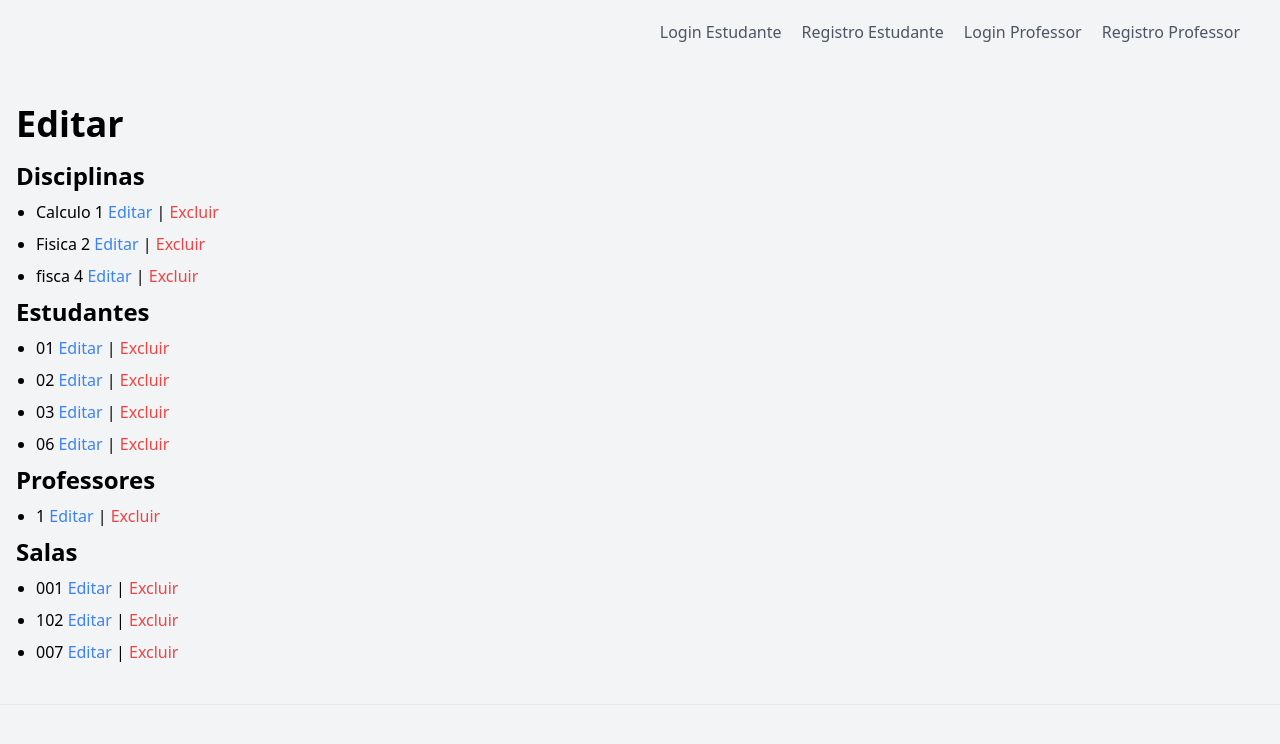
After one commit to Joaocarlosbne/gestaoaca, a Django app: page /editar/ in a window 1280 px wide. The commit adds this page. Shown: the top 744 px of the page. Run offline with Django 4.2, Linux system fonts and the light colour scheme; data comes from the database, SQL or seed files in the repository; both versions use the stored data as it was after the commit.

Commit message:
adicionado a função de editar e mais refinamento

```diff
--- a/pi/pi/models.py
+++ b/pi/pi/models.py
@@ -1,9 +1,8 @@
 from django.db import models
-from django.contrib.auth.models import AbstractUser, User
-from django.contrib.auth.hashers import check_password, make_password
+from django.contrib.auth.models import AbstractUser
+from django.contrib.auth.hashers import check_password
 from django.utils.text import slugify
 from django.conf import settings
-from django.db import models
 import os
 
 class Aula(models.Model):
@@ -47,7 +46,7 @@ class Professor(AbstractUser):
         db_table = 'auth_professor'
 
     def __str__(self):
-        return self.username
+        return self.numero_funcionario
 
     def check_password(self, raw_password):
         return check_password(raw_password, self.senhap)
@@ -130,7 +129,7 @@ class Sala(models.Model):
     bloco = models.CharField(max_length=1)
 
     def __str__(self):
-        return self.bloco + self.numero
+        return self.bloco + "-" + self.numero
 
 class Post(models.Model):
     title = models.CharField(max_length=200)
--- a/pi/pi/templates/base.html
+++ b/pi/pi/templates/base.html
@@ -25,6 +25,7 @@
                 <a href="{% url 'criar_sala' %}" class="mr-5 text-gray-900 hover:text-gray-700">Criar Sala</a>
                 <a href="{% url 'create_post' %}" class="mr-5 text-gray-900 hover:text-gray-700">Criar Post</a>
                 <a href="{% url 'criar_aula' %}" class="mr-5 text-gray-900 hover:text-gray-700">Criar Aula</a>
+                <a href="{% url 'editar' %}" class="mr-5 text-gray-900 hover:text-gray-700">Editar</a> <!-- Adicionado aqui -->
                 {% endif %}
                 {% else %}
                 <a href="{% url 'login_estudante' %}" class="mr-5 hover:text-gray-900">Login Estudante</a>
--- /dev/null
+++ b/pi/pi/templates/editar.html
@@ -0,0 +1,63 @@
+{% extends 'base.html' %}
+
+{% block content %}
+<div class="container mx-auto px-4">
+    <h1 class="text-4xl font-bold mb-4">Editar</h1>
+
+    <h2 class="text-2xl font-bold mb-2">Disciplinas</h2>
+    <ul class="list-disc pl-5">
+        {% for disciplina in disciplinas %}
+        <li class="mb-2">
+            {{ disciplina.nome }}
+            <a href="{% url 'editar_disciplina' disciplina.id %}" class="text-blue-500 hover:text-blue-800">Editar</a>
+            |
+            <a href="{% url 'excluir_disciplina' disciplina.id %}" class="text-red-500 hover:text-red-800">Excluir</a>
+        </li>
+        {% empty %}
+        <li>Nenhuma disciplina encontrada.</li>
+        {% endfor %}
+    </ul>
+
+    <h2 class="text-2xl font-bold mb-2">Estudantes</h2>
+    <ul class="list-disc pl-5">
+        {% for estudante in estudantes %}
+        <li class="mb-2">
+            {{ estudante.numero_estudante }}
+            <a href="{% url 'editar_estudante' estudante.id %}" class="text-blue-500 hover:text-blue-800">Editar</a>
+            |
+            <a href="{% url 'excluir_estudante' estudante.id %}" class="text-red-500 hover:text-red-800">Excluir</a>
+        </li>
+        {% empty %}
+        <li>Nenhum estudante encontrado.</li>
+        {% endfor %}
+    </ul>
+
+    <h2 class="text-2xl font-bold mb-2">Professores</h2>
+    <ul class="list-disc pl-5">
+        {% for professor in professores %}
+        <li class="mb-2">
+            {{ professor.numero_funcionario }}
+            <a href="{% url 'editar_professor' professor.id %}" class="text-blue-500 hover:text-blue-800">Editar</a>
+            |
+            <a href="{% url 'excluir_professor' professor.id %}" class="text-red-500 hover:text-red-800">Excluir</a>
+        </li>
+        {% empty %}
+        <li>Nenhum professor encontrado.</li>
+        {% endfor %}
+    </ul>
+
+    <h2 class="text-2xl font-bold mb-2">Salas</h2>
+    <ul class="list-disc pl-5">
+        {% for sala in salas %}
+        <li class="mb-2">
+            {{ sala.numero }}
+            <a href="{% url 'editar_sala' sala.id %}" class="text-blue-500 hover:text-blue-800">Editar</a>
+            |
+            <a href="{% url 'excluir_sala' sala.id %}" class="text-red-500 hover:text-red-800">Excluir</a>
+        </li>
+        {% empty %}
+        <li>Nenhuma sala encontrada.</li>
+        {% endfor %}
+    </ul>
+</div>
+{% endblock %}
--- a/pi/pi/templates/login_professor.html
+++ b/pi/pi/templates/login_professor.html
@@ -3,7 +3,7 @@
 {% block content %}
 <form method="post">
   {% csrf_token %}
-  <label for="numero_funcionario">numero_funcionario:</label>
+  <label for="numero_funcionario">numero funcionario:</label>
   <input id="numero_funcionario" type="text" name="numero_funcionario" required>
 
   <label for="senhap">Password:</label>
--- a/pi/pi/templates/sala.html
+++ b/pi/pi/templates/sala.html
@@ -1,5 +1,5 @@
 {% extends 'base.html' %}
-
+{% csrf_token %}
 {% block content %}
   <div class="flex flex-col items-center justify-center min-h-screen bg-gray-100 py-2 sm:py-0">
     <div class="p-6 mt-6 text-left border w-96 rounded-xl hover:shadow-xl bg-white">
--- a/pi/pi/urls.py
+++ b/pi/pi/urls.py
@@ -24,4 +24,13 @@ urlpatterns = [
     path('criar_aula/', views.criar_aula, name='criar_aula'),
     path('calendario/', views.calendario, name='calendario'),
     path('ver_aulas/', views.ver_aulas, name='ver_aulas'),
+    path('editar/', views.editar, name='editar'),
+    path('editar_disciplina/<int:id>/', views.editar_disciplina, name='editar_disciplina'),
+    path('excluir_disciplina/<int:id>/', views.excluir_disciplina, name='excluir_disciplina'),
+    path('editar_estudante/<int:id>/', views.editar_estudante, name='editar_estudante'),
+    path('excluir_estudante/<int:id>/', views.excluir_estudante, name='excluir_estudante'),
+    path('excluir_professor/<int:id>/', views.excluir_professor, name='excluir_professor'),
+    path('editar_professor/<int:id>/', views.editar_professor, name='editar_professor'),
+    path('editar_salas/<int:id>/', views.editar_salas, name='editar_sala'),
+    path('excluir_sala/<int:id>/', views.excluir_salas, name='excluir_sala'),
 ] + static(settings.STATIC_URL, document_root=settings.STATIC_ROOT)
--- a/pi/pi/views.py
+++ b/pi/pi/views.py
@@ -1,11 +1,11 @@
 from django.shortcuts import render, redirect, get_object_or_404
 from .forms import EstudanteRegistroForm, ProfessorRegistroForm, DisciplinaForm, ProfessorLoginForm, PostForm, AulaForm
-from .models import Estudante, Professor, Disciplina, Post, Aula
+from .models import Estudante, Professor, Disciplina, Post, Aula, Sala
 from django.contrib.auth.decorators import login_required
 from django.contrib.auth import authenticate, login, logout
 from .backends import ProfessorBackend, EstudanteBackend
 from django.contrib.auth.forms import AuthenticationForm
-from .forms import LoginForm
+from .forms import LoginForm, EstudanteRegistroForm, EstudanteForm, ProfessorForm, SalaForm
 from django.forms.widgets import Select
 from django.shortcuts import render
 from .forms import SalaForm
@@ -93,7 +93,10 @@ def criar_disciplina(request):
     if request.method == 'POST':
         form = DisciplinaForm(request.POST)
         if form.is_valid():
-            form.save()
+            disciplina = form.save(commit=False)
+            disciplina.horario_inicio = '00:00'
+            disciplina.horario_fim = '00:00'
+            disciplina.save()
             return redirect('home')
     else:
         form = DisciplinaForm()
@@ -161,3 +164,89 @@ def ver_aulas(request):
         return render(request, 'ver_aulas.html', {'aulas': aulas, 'dias_da_semana': dias_da_semana})
     else:
         return redirect('login')
+
+def editar(request):
+    aulas = Aula.objects.all()
+    disciplinas = Disciplina.objects.all()
+    estudantes = Estudante.objects.all()
+    posts = Post.objects.all()
+    salas = Sala.objects.all()
+    professores = Professor.objects.all()
+    return render(request, 'editar.html', {
+        'aulas': aulas,
+        'disciplinas': disciplinas,
+        'estudantes': estudantes,
+        'posts': posts,
+        'salas': salas,
+        'professores': professores
+    })
+
+def editar_disciplina(request, id):
+    disciplina = get_object_or_404(Disciplina, id=id)
+    if request.method == 'POST':
+        form = DisciplinaForm(request.POST, instance=disciplina)
+        if form.is_valid():
+            form.save()
+            return redirect('editar')
+    else:
+        form = DisciplinaForm(instance=disciplina)
+    return render(request, 'editar_disciplina.html', {'form': form})
+
+def excluir_disciplina(request, id):
+    disciplina = get_object_or_404(Disciplina, id=id)
+    disciplina.delete()
+    return redirect('editar')
+
+def editar_estudante(request, id):
+    estudante = get_object_or_404(Estudante, id=id)
+    if request.method == 'POST':
+        form = EstudanteForm(request.POST, instance=estudante)
+        if form.is_valid():
+            form.save()
+            return redirect('editar')
+    else:
+        form = EstudanteForm(instance=estudante)
+    return render(request, 'editar_estudante.html', {'form': form})
+
+def excluir_estudante(request, id):
+    estudante = get_object_or_404(Estudante, id=id)
+    if request.method == 'POST':
+        estudante.delete()
+        return redirect('editar')
+    return render(request, 'excluir_estudante.html', {'estudante': estudante})
+
+def editar_professor(request, id):
+    professor = get_object_or_404(Professor, id=id)
+    if request.method == 'POST':
+        form = ProfessorForm(request.POST, instance=professor)
+        if form.is_valid():
+            form.save()
+            return redirect('editar')
+    else:
+        form = ProfessorForm(instance=professor)
+    return render(request, 'editar_professor.html', {'form': form})
+
+def excluir_professor(request, id):
+    professor = get_object_or_404(Professor, id=id)
+    if request.method == 'POST':
+        professor.delete()
+        return redirect('professores')
+    return render(request, 'excluir_professor.html', {'professor': professor})
+
+def editar_salas(request, id):
+    sala = get_object_or_404(Sala, id=id)
+    if request.method == 'POST':
+        form = SalaForm(request.POST, instance=sala)
+        if form.is_valid():
+            form.save()
+            return redirect('editar')
+    else:
+        form = SalaForm(instance=sala)
+    return render(request, 'editar_sala.html', {'form': form})
+
+def excluir_salas(request, id):
+    sala = get_object_or_404(Sala, id=id)
+    if request.method == 'POST':
+        sala.delete()
+        return redirect('editar')
+    return render(request, 'excluir_sala.html', {'sala': sala})
```
Also changed, not shown: pi/pi/forms.py (+16 -6 lines), pi/pi/templates/editar_disciplina.html (added, +15 -0 lines), pi/pi/templates/editar_estudante.html (added, +15 -0 lines), pi/pi/templates/editar_professor.html (added, +13 -0 lines), pi/pi/templates/editar_sala.html (added, +13 -0 lines), pi/db.sqlite3.
